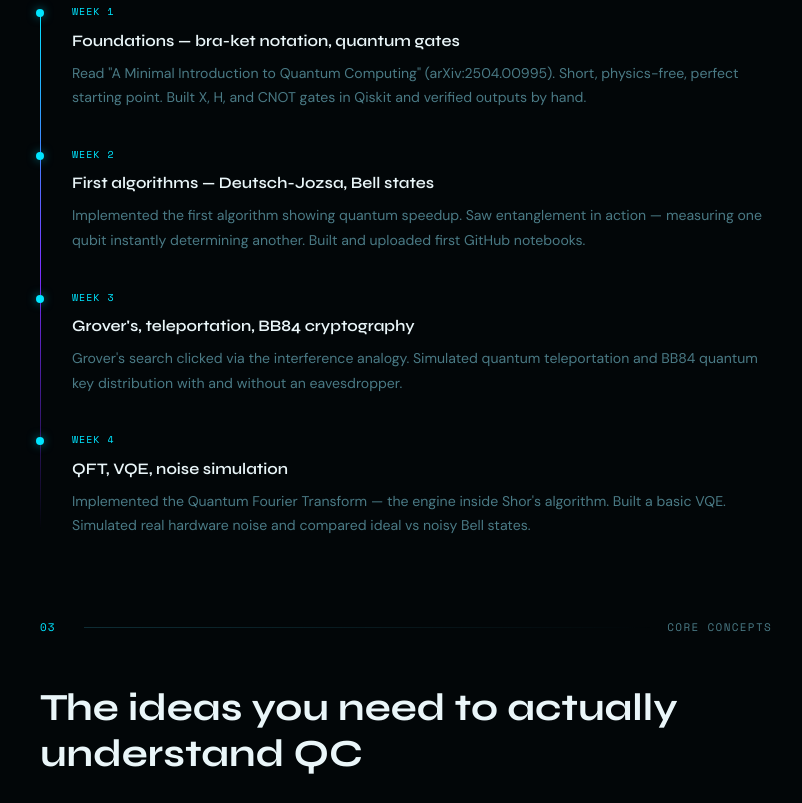
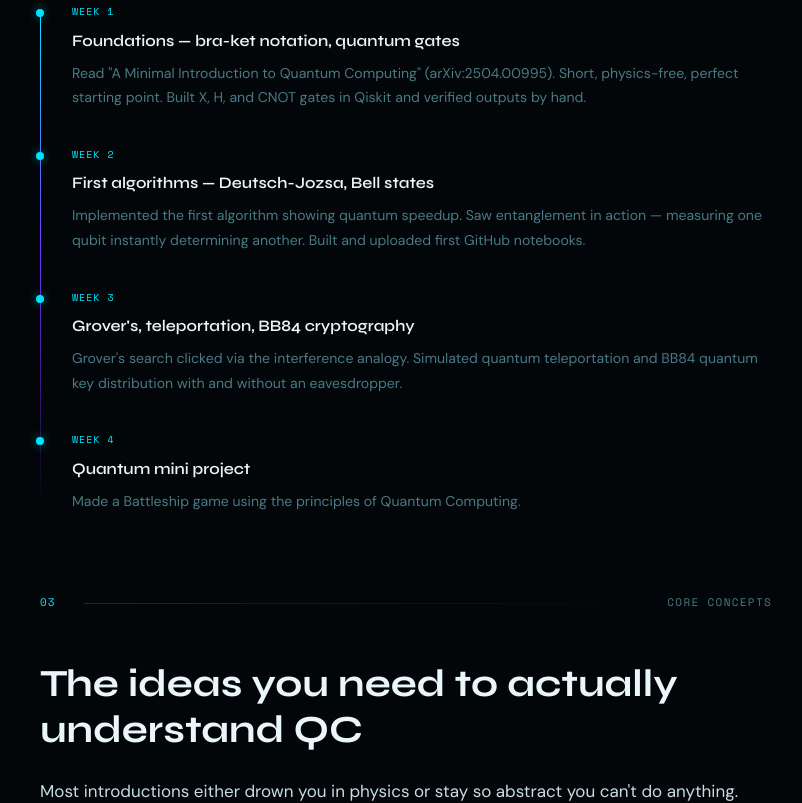
Before and after one commit to prathamJOAT/quantum-computing-portfolio, a plain HTML site: page index.html in a window 1280 px wide. Shown: the part 3815-4618 px from the top of the page, without its empty margins (234-1036 px from the left). Drawn offline with nearby package versions, Linux system fonts and the light colour scheme.

Commit message:
Update index.html

```diff
--- a/index.html
+++ b/index.html
@@ -1080,8 +1080,8 @@
       </div>
       <div class="timeline-item">
         <div class="timeline-week">Week 4</div>
-        <h4>QFT, VQE, noise simulation</h4>
-        <p>Implemented the Quantum Fourier Transform — the engine inside Shor's algorithm. Built a basic VQE. Simulated real hardware noise and compared ideal vs noisy Bell states.</p>
+        <h4>Quantum mini project</h4>
+        <p>Made a Battleship game using the principles of Quantum Computing.</p>
       </div>
     </div>
 
```
